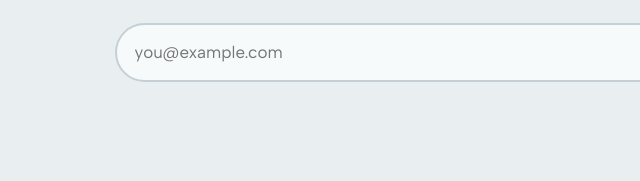
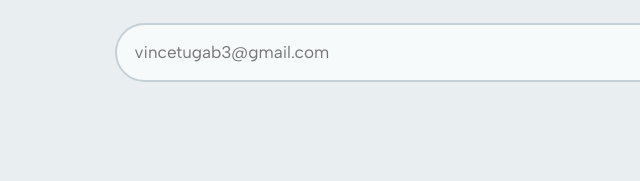
Before and after one commit to aizen-aint-taken/artifacts, a plain HTML site: page index.html in a window 1280 px wide. Shown: the part 2580-2761 px from the top of the page, 5-645 px from the left. Drawn offline with Linux system fonts and the light colour scheme.

Commit message:
Phillipine and Japan artifacts, added some informations, logo and added a placeholder in email

```diff
--- a/index.html
+++ b/index.html
@@ -88,7 +88,7 @@
     <h2>Open the doors early.</h2>
     <p class="sub">Leave your email and we will send the download link the day Hiraya launches.</p>
     <form class="signup" id="form" novalidate>
-      <input type="email" id="email" placeholder="you@example.com" aria-label="Email address" autocomplete="email">
+      <input type="email" id="email" placeholder="vincetugab3@gmail.com" aria-label="Email address" autocomplete="email">
       <button class="btn" type="submit">Notify me</button>
     </form>
     <div id="msg" role="status" aria-live="polite"></div>
```
